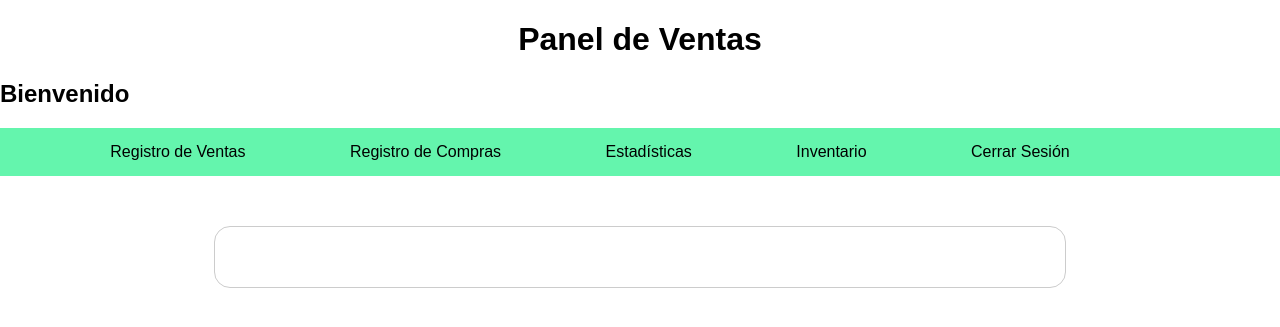
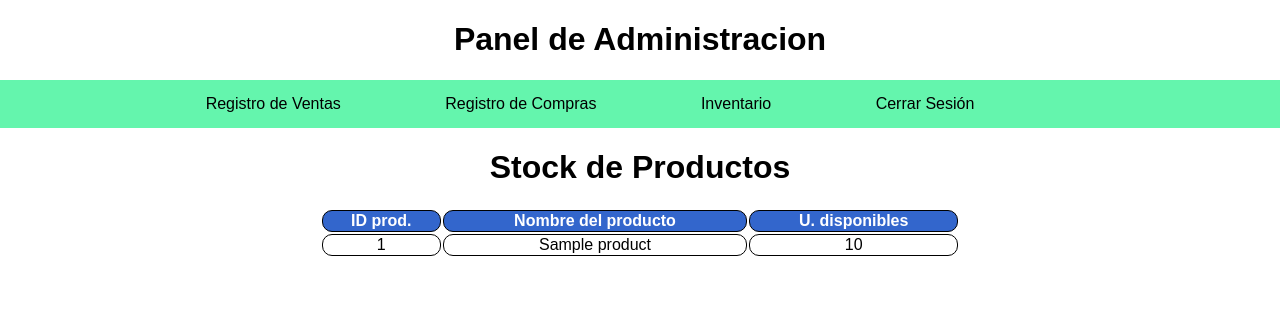
Before and after one commit to diegojojoayandun/-Beauty_Business_DJ, a Django app: page /management/stock/ in a window 1280 px wide. Shown: the top 327 px of the page. Run offline with Django 4.2, Linux system fonts and the light colour scheme; a user stored in the database is signed in; tables that the repository leaves empty hold one stand-in row (values such as "Sample post"); one stand-in notice (Sample message) is shown; some libraries are stand-ins or nearby versions.

Commit message:
-mUPD: stock views, url and template, fix raw SQL

```diff
--- a/Beauty_Business/Beauty_Business/settings.py
+++ b/Beauty_Business/Beauty_Business/settings.py
@@ -26,6 +26,8 @@ SECRET_KEY = 'django-insecure-%qp!t42tq+u!ndznb66=sgm10l^x0so3hh11edb)t$h(og-rt@
 DEBUG = True
 
 ALLOWED_HOSTS = []
+
+MESSAGE_STORAGE = "django.contrib.messages.storage.cookie.CookieStorage"
 
 
 # Application definition
@@ -86,8 +88,8 @@ DATABASES = {
     'default': {
         'ENGINE': 'django.db.backends.postgresql_psycopg2',
         'NAME': 'bb_products',
-        'USER': 'daniel',
-        'PASSWORD': 'daniel1234',
+        'USER': 'djojoa',
+        'PASSWORD': 'root',
         'HOST': 'localhost',
         'PORT': '5432'
     }
--- a/Beauty_Business/management/templates/management/base.html
+++ b/Beauty_Business/management/templates/management/base.html
@@ -0,0 +1,41 @@
+<!DOCTYPE html>
+<html lang="en">
+  <head>
+    <meta charset="UTF-8" />
+    <meta http-equiv="X-UA-Compatible" content="IE=edge" />
+    <meta name="viewport" content="width=device-width, initial-scale=1.0" />
+    <title>Beauty Business</title>
+    {% load static %}
+    <link rel="stylesheet" href="{% static 'css/styles.css' %}" />
+  </head>
+  <body>
+    <h1>Panel de Administracion</h1>
+    <nav id="navegador">
+      <ul>
+        <li>
+          <a href="/management/">Registro de Ventas</a>
+        </li>
+        <li>
+          <a href="/management/purchases/">Registro de Compras</a>
+        </li>
+        <!-- <li><a href="estadisticas.html">Estadísticas</a></li> -->
+        <li>
+          <a href="/management/stock/">Inventario</a>
+        </li>
+        {% if user.is_authenticated %}
+        <li><a href="/logout">Cerrar Sesión</a></li>
+        {% endif %}
+      </ul>
+    </nav>
+    {% block content %} {% endblock%} {% if messages %} {% for m in messages %}
+    <script src="https://cdn.jsdelivr.net/npm/sweetalert2@11"></script>
+    <script>
+      Swal.fire({
+        title: document.title,
+        text: "{{m}}",
+        icon: "{{ m.level_tag }}",
+      });
+    </script>
+    {% endfor %} {% endif %}
+  </body>
+</html>
--- a/Beauty_Business/management/templates/management/index.html
+++ b/Beauty_Business/management/templates/management/index.html
@@ -1,36 +1,5 @@
-<!DOCTYPE html>
-<html lang="en">
-  <head>
-    <meta charset="UTF-8" />
-    <meta http-equiv="X-UA-Compatible" content="IE=edge" />
-    <meta name="viewport" content="width=device-width, initial-scale=1.0" />
-    <title>Beauty Business</title>
-    {% load static %}
-    <link rel="stylesheet" href="{% static 'css/styles.css' %}" />
-  </head>
-  <body>
-    <h1>Panel de Ventas</h1>
-    {% csrf_token %}
-    <div class="container justify-content-center">
-      <h2>Bienvenido {{username}}</h2>
-    </div>
-
-    <nav id="navegador">
-      <ul>
-        <li><a href="ventas.html">Registro de Ventas</a></li>
-        <li>
-          <a href="http://127.0.0.1:8000/management/purchases/"
-            >Registro de Compras</a
-          >
-        </li>
-        <li><a href="estadisticas.html">Estadísticas</a></li>
-        <li><a href="inventario.html">Inventario</a></li>
-        {% if user.is_authenticated %}
-        <li><a href="/logout">Cerrar Sesión</a></li>
-        {% endif %}
-      </ul>
-    </nav>
-
+{% extends 'management/base.html' %} {% block content %}
+<h1>Registro de ventas</h1>
 <div class="container-fluid">
   <div class="d-flex justify-content-center align-items-center h-100">
     <form
@@ -100,6 +69,4 @@
 {% endif %}
 
 <br /><br /><br />
-    {{error}}
-  </body>
-</html>
+{{error}} {% endblock %}
--- /dev/null
+++ b/Beauty_Business/management/templates/management/stock.html
@@ -0,0 +1,23 @@
+{% extends 'management/base.html' %} {% block content %}
+<h1>Stock de Productos</h1>
+<div style="margin: 0 auto">
+  {% if stock_available %}
+  <table>
+    <tr>
+      <th>ID prod.</th>
+      <th>Nombre del producto</th>
+      <th>U. disponibles</th>
+    </tr>
+    {% for available in stock_available %}
+    <tr>
+      <td>{{ available.product_id_id }}</td>
+      <td>{{ available.nombre }}</td>
+      <td>{{ available.total }}</td>
+    </tr>
+    {% endfor %}
+  </table>
+  {% endif %}
+</div>
+
+<br /><br /><br />
+{% endblock %}
--- a/Beauty_Business/management/urls.py
+++ b/Beauty_Business/management/urls.py
@@ -15,6 +15,7 @@ urlpatterns = [
     path("stock_register/", views.stock_register, name="stock_register"),
     path("confirmation/", views.confirmation, name="confirmation"),
     path("error_handling/", views.error_handling, name="error_handling"),
-    path("stock/<str:name>", views_st.stock_detail, name="stock"),
-    path("stock/", views_st.all_stock, name="all_stock"),
+    path("stock/<int:id>", views_st.get_stock_by_id, name="stock_by_id"),
+    path("stock/<str:name>", views_st.get_stock_by_name, name="stock_by_name"),
+    path("stock/", views_st.get_stock_all_items, name="stock_all_items"),
 ]
--- a/Beauty_Business/management/views_stock/views_st.py
+++ b/Beauty_Business/management/views_stock/views_st.py
@@ -2,29 +2,60 @@ from django.shortcuts import render
 from django.db import connection
 from ..models import Stock
 from django.contrib.auth.decorators import login_required
-
+from django.views.decorators.cache import cache_page
 
 @login_required
-def all_stock(request):
+@cache_page(60 * 15)
+def get_stock_all_items(request):
     stock_available = Stock.objects.raw(
-        '''select p.name_product, s.total  from products p INNER join
-         stock s on p.product_id = s.product_id_id
-        '''
+        '''SELECT 1 AS stock_id, s.product_id_id,
+            sum(s.amount) AS total,
+            MAX(s.sales_price) AS price,
+            p.name_product AS nombre
+        FROM stock AS s
+        INNER JOIN products AS p ON s.product_id_id = p.product_id
+        WHERE s.amount > 0
+        GROUP BY s.product_id_id, p.name_product ORDER BY s.product_id_id'''
     )
-    return render(request, "management/index.html", {
+    return render(request, "management/stock.html", {
         'stock_available':stock_available,
 
     })
 
 @login_required
-def stock_detail(request, name):
+def get_stock_by_name(request, name):
+    print("squi")
     stock_available = Stock.objects.raw(
-        '''select p.name_product, s.total
-           from products p INNER join stock s on p.product_id = s.product_id_id
-           where p.name_product like  %s
-        '''
-    ), (name)
-    return render(request, "management/index.html", {
+        '''SELECT 1 AS stock_id, s.product_id_id,
+            sum(s.amount) AS total,
+            MAX(s.sales_price) AS price,
+            p.name_product AS nombre
+        FROM stock AS s
+        INNER JOIN products AS p ON s.product_id_id = p.product_id
+        WHERE s.amount > 0 AND p.name_product LIKE %s
+        GROUP BY s.product_id_id, p.name_product ORDER BY s.product_id_id''', [name + '%']
+
+    )
+    return render(request, "management/stock.html", {
         'stock_available':stock_available,
 
     })
+
+@login_required
+def get_stock_by_id(request, id):
+    print(type(id))
+    stock_available = Stock.objects.raw(
+        '''SELECT 1 AS stock_id, s.product_id_id,
+            sum(s.amount) AS total,
+            MAX(s.sales_price) AS price,
+            p.name_product AS nombre
+        FROM stock AS s
+        INNER JOIN products AS p ON s.product_id_id = p.product_id
+        WHERE s.amount > 0 AND s.product_id_id = %s
+        GROUP BY s.product_id_id, p.name_product ORDER BY s.product_id_id''', [id]
+
+    )
+    return render(request, "management/stock.html", {
+        'stock_available':stock_available,
+
+    })
```
Also changed, not shown: Beauty_Business/login/templates/layouts/base.html (+39 -22 lines), Beauty_Business/login/templates/signin.html (+7 -3 lines), Beauty_Business/login/templates/signup.html (+4 -4 lines), Beauty_Business/login/views.py (+13 -7 lines), Beauty_Business/management/templates/management/purchases.html (+4 -29 lines), Beauty_Business/management/views.py (+15 -11 lines). Lines whose indentation alone changed are shown as unchanged.
